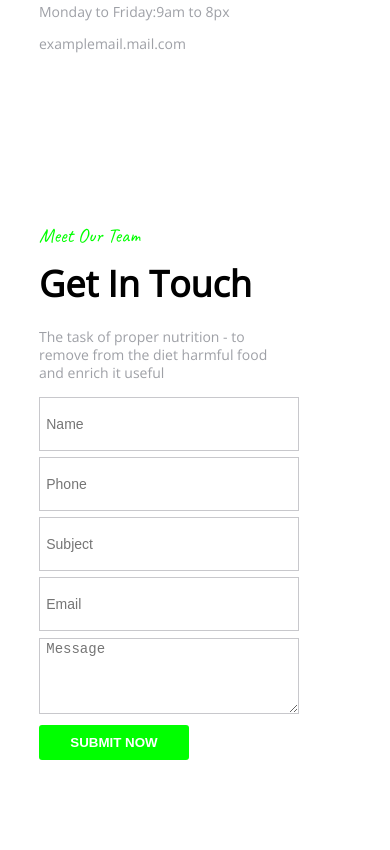
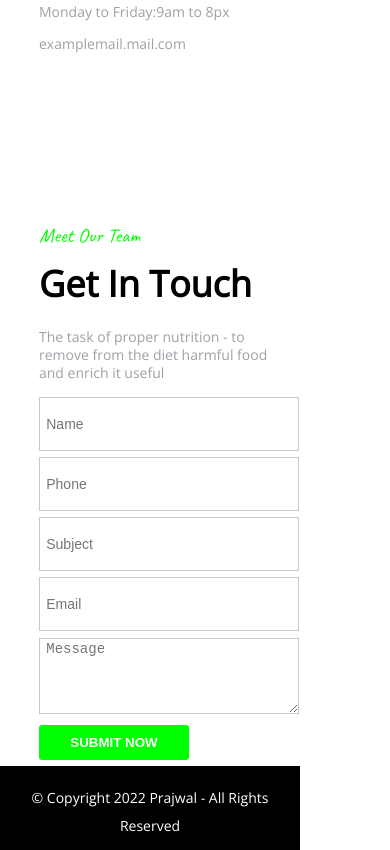
Before and after one commit to PrazolMalla/ResponsiveWebsitePractice, a plain HTML site: page index.html in a window 390 px wide. Shown: the part 10122-10972 px from the top of the page. Before the commit the page ends 10888 px from the top, so only its background shows below. Drawn offline with nearby package versions, Linux system fonts and the light colour scheme.

Commit message:
footer added

```diff
--- a/index.html
+++ b/index.html
@@ -314,7 +314,7 @@
              <!-- * contact section ends here -->
 
             <footer>
-
+                <p><span>&copy;</span> Copyright 2022 Prajwal - All Rights Reserved</p>
             </footer>
 
     </main>
--- a/style.css
+++ b/style.css
@@ -568,6 +568,14 @@ form textarea{
     font-weight: 700;
 }
 
+footer{
+    height: 10vh;
+    background-color: black;
+    color: white;
+    padding-top: 1%;
+    box-sizing: border-box;
+}
+
 @media screen and (max-width:450px) {
 
     #top-bar div{
@@ -662,5 +670,8 @@ form textarea{
     form textarea {
         width:250px;
     }
+
+    footer{
+        width: 300px;
+    }
 }
-}
```
